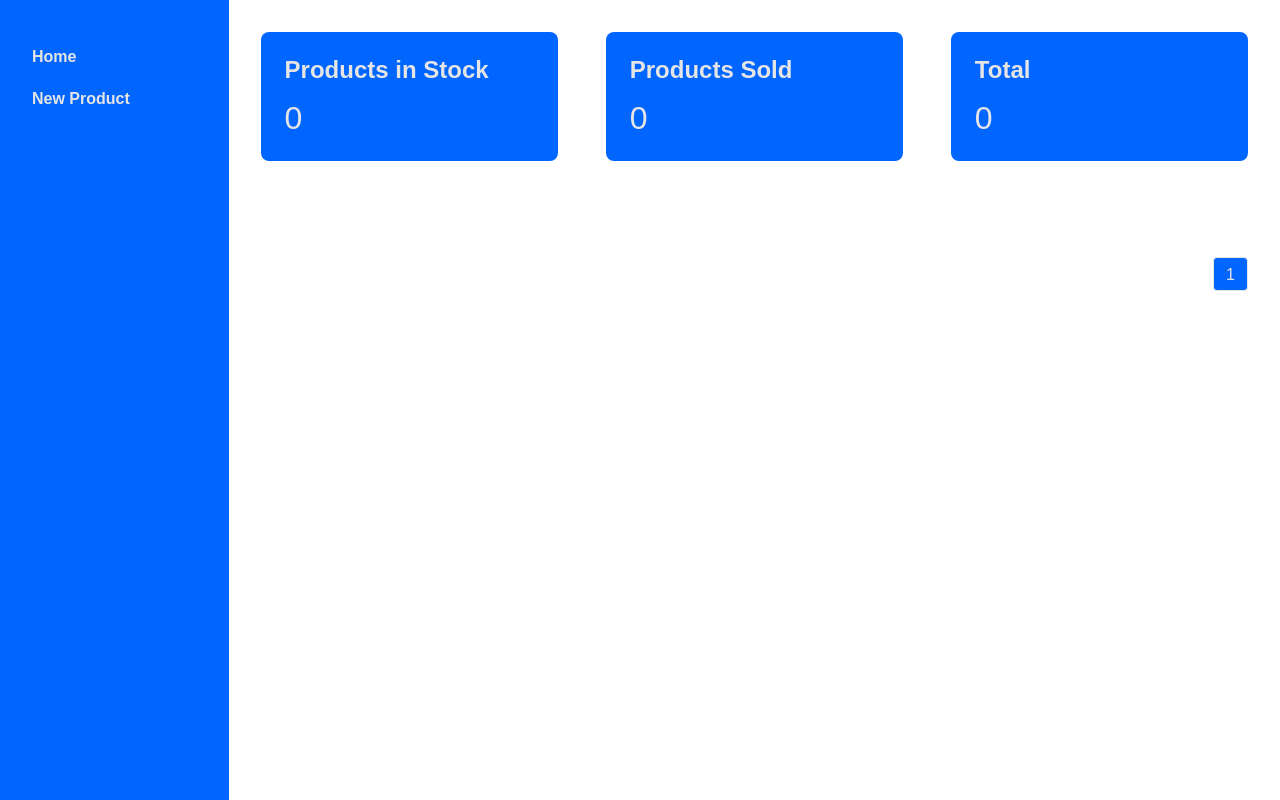
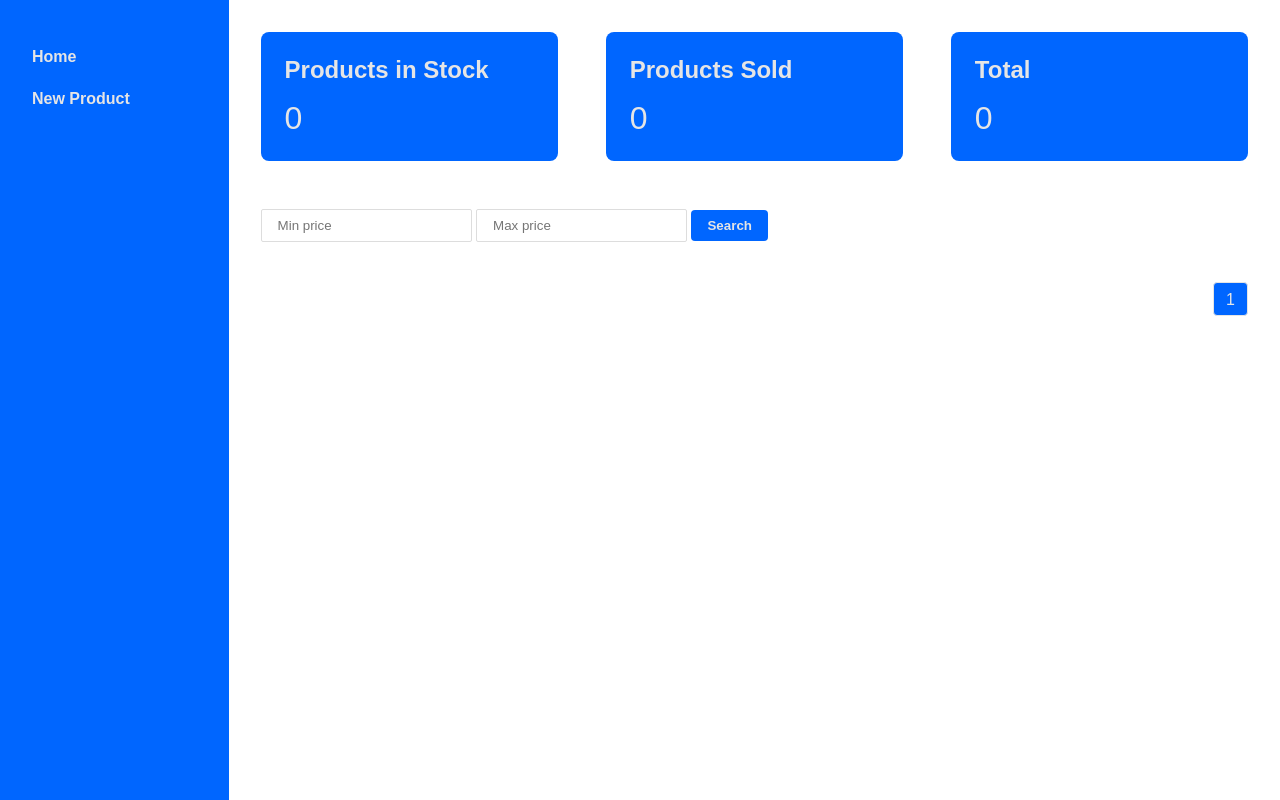
Before and after one commit to lucasNBS/trilha-back-1, a Django app: page / in a window 1280 px wide. Run offline with Django 5.2, Linux system fonts and the light colour scheme; data that the repository does not hold is empty.

Commit message:
feat: Products filter by price

```diff
--- a/products/static/css/products.module.css
+++ b/products/static/css/products.module.css
@@ -27,7 +27,7 @@
 
 .products-container {
   width: 100%;
-  margin-top: 5rem;
+  margin-top: 1.5rem;
   display: grid;
   grid-template-columns: repeat(auto-fill, minmax(248px, 1fr));
   gap: 1rem;
@@ -208,3 +208,16 @@
   border: 1px solid #e5e5e5;
   color: #e5e5e5;
 }
+
+.form-container {
+  margin-top: 3rem;
+}
+
+.form-button {
+  cursor: pointer;
+  background-color: #06F;
+  padding: 0.5rem 1rem;
+  border-radius: 4px;
+  color: #e5e5e5;
+  font-weight: 700;
+}
--- a/products/templates/products/products.html
+++ b/products/templates/products/products.html
@@ -21,6 +21,12 @@
       <span class="card-text">{{ sales_total }}</span>
     </div>
   </section>
+
+  <form class="form-container">
+    <input type="number" name="price-min" class="form-input" placeholder="Min price" value="{{ price_min }}">
+    <input type="number" name="price-max" class="form-input" placeholder="Max price" value="{{ price_max }}">
+    <button class="form-button">Search</button>
+  </form>
 
   <section class="products-container">
     {% for product in page_obj %}
@@ -57,19 +63,19 @@
 
   <div class="nav-pages-container">
     {% if page_obj.has_previous %}
-      <a href="/?page={{ page_obj.previous_page_number }}" class="nav-button">Previous</a>
+      <a href="/?page={{ page_obj.previous_page_number }}&price-min={{ price_min }}&price-max={{ price_max }}" class="nav-button">Previous</a>
     {% endif %}
 
     {% for page in page_obj.paginator.page_range %}
       {% if page_obj.number == page %}
-        <a href="/?page={{ page }}" class="nav-number selected">{{ page }}</a>
+        <a href="/?page={{ page }}&price-min={{ price_min }}&price-max={{ price_max }}" class="nav-number selected">{{ page }}</a>
       {% else %}
-        <a href="/?page={{ page }}" class="nav-number">{{ page }}</a>
+        <a href="/?page={{ page }}&price-min={{ price_min }}&price-max={{ price_max }}" class="nav-number">{{ page }}</a>
       {% endif %}
     {% endfor %}
 
     {% if page_obj.has_next %}
-      <a href="/?page={{ page_obj.next_page_number }}" class="nav-button">Next</a>
+      <a href="/?page={{ page_obj.next_page_number }}&price-min={{ price_min }}&price-max={{ price_max }}" class="nav-button">Next</a>
     {% endif %}
   </div>
 
--- a/products/views.py
+++ b/products/views.py
@@ -1,3 +1,4 @@
+from django.db.models.query import QuerySet
 from django.shortcuts import render, get_object_or_404, redirect
 from django.views.generic import ListView, DetailView, CreateView, UpdateView, DeleteView
 from django.urls import reverse_lazy
@@ -24,8 +25,30 @@ class ProductList(ListView):
   paginate_by = 5
   template_name = 'products/products.html'
 
+  def get_queryset(self):
+    queryset = super().get_queryset()
+
+    price_min = self.request.GET.get('price-min')
+    price_max = self.request.GET.get('price-max')
+
+    if price_min == '' or price_min == None:
+      price_min = 0
+    else:
+      queryset = queryset.filter(price__gte=price_min)
+
+    if price_max != '' and price_max != None:
+      queryset = queryset.filter(price__lte=price_max)
+
+    return queryset
+
   def get_context_data(self, **kwargs):
     context = super().get_context_data(**kwargs)
+
+    price_min = self.request.GET.get('price-min')
+    price_max = self.request.GET.get('price-max')
+
+    context['price_min'] = price_min
+    context['price_max'] = price_max
 
     overview_data(context)
 
```
